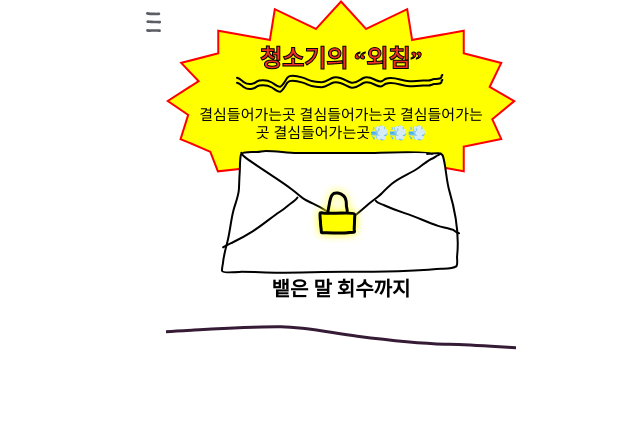
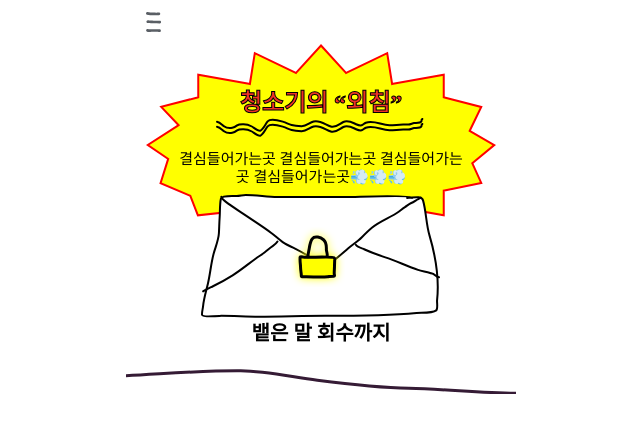
Before and after one commit to yourssu/i-got-it-frontend, a React (Vite) app: page /mypage in a window 1280 px wide. Shown: the top 432 px of the page, without its empty margins (319-959 px from the left). Built offline with nearby package versions, Linux system fonts and the light colour scheme; a web font is replaced by a local one.

Commit message:
fix(style): App.scss 수정

```diff
--- a/src/App.scss
+++ b/src/App.scss
@@ -12,7 +12,4 @@
 .App {
   min-height: calc(var(--vh, 1vh) * 100);
   transform: rotate(0);
-  background-color: white;
-  display: flex;
-  width: 390px;
 }
```
